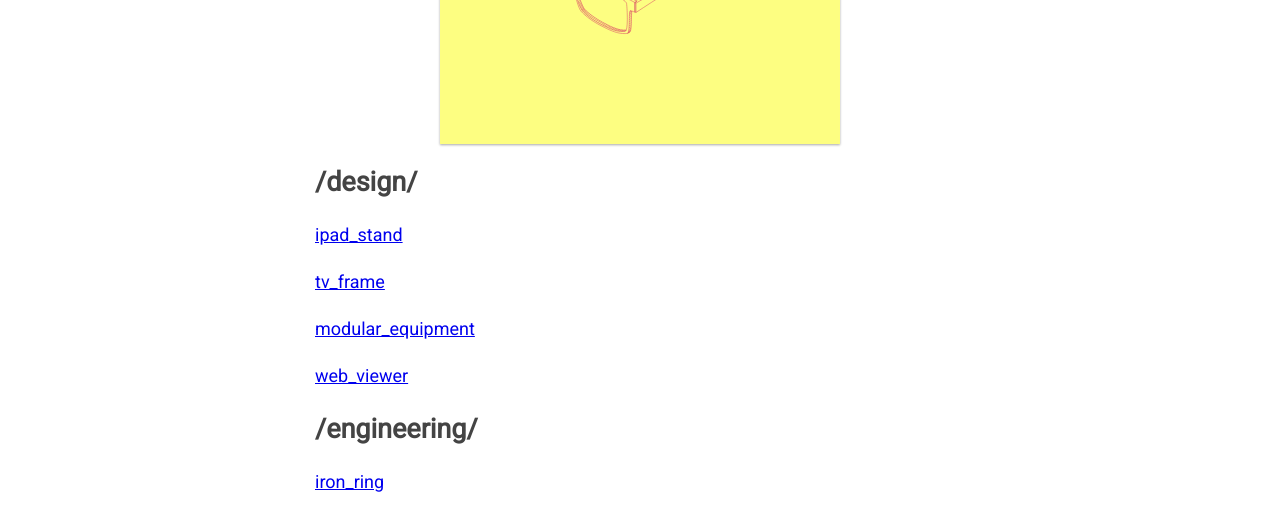
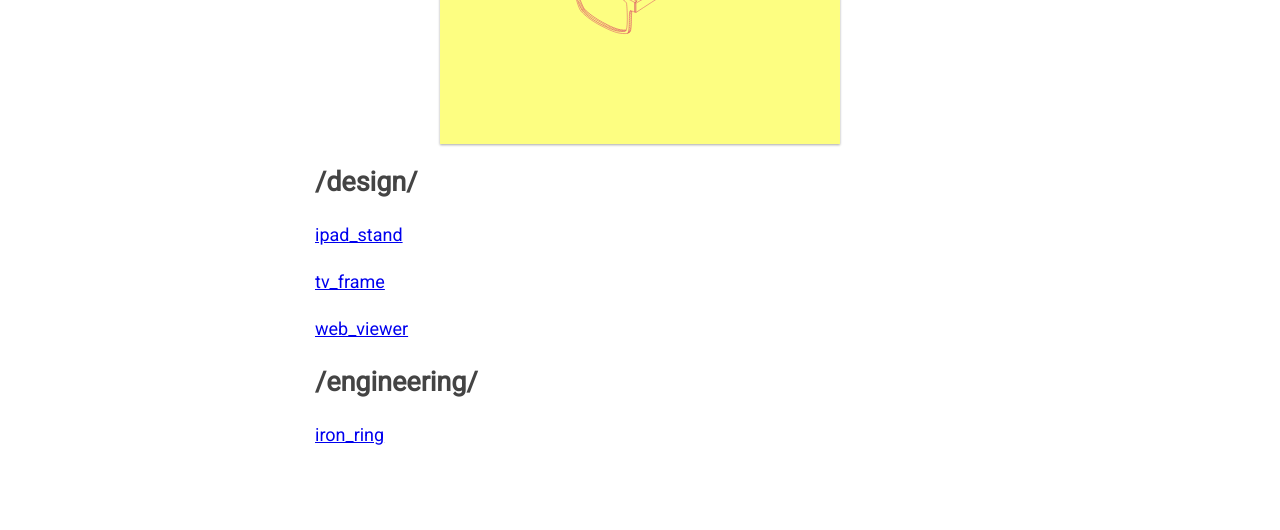
Before and after one commit to adam-james-v/oldsite, a plain HTML site: page index.html in a window 1280 px wide. Shown: the part 296-826 px from the top of the page. After the commit the page ends 800 px from the top, so only its background shows below. Drawn offline with nearby package versions, Linux system fonts and the light colour scheme.

Commit message:
remove broken link from homepage

```diff
--- a/index.html
+++ b/index.html
@@ -20,7 +20,8 @@
         <h2>/design/</h2>
         <p><a href="design/ipad_stand/">ipad_stand</a></p>
         <p><a href="design/tv_frame/">tv_frame</a></p>
-        <p><a href="design/modular_equipment/">modular_equipment</a></p>
+<!-- 	    link not ready for prime time yet! -->
+<!--         <p><a href="design/modular_equipment/">modular_equipment</a></p> -->
 	<p><a href="design/web_viewer/">web_viewer</a></p>
         <h2>/engineering/</h2>
         <p><a href="engineering/iron_ring/">iron_ring</a></p>
```
